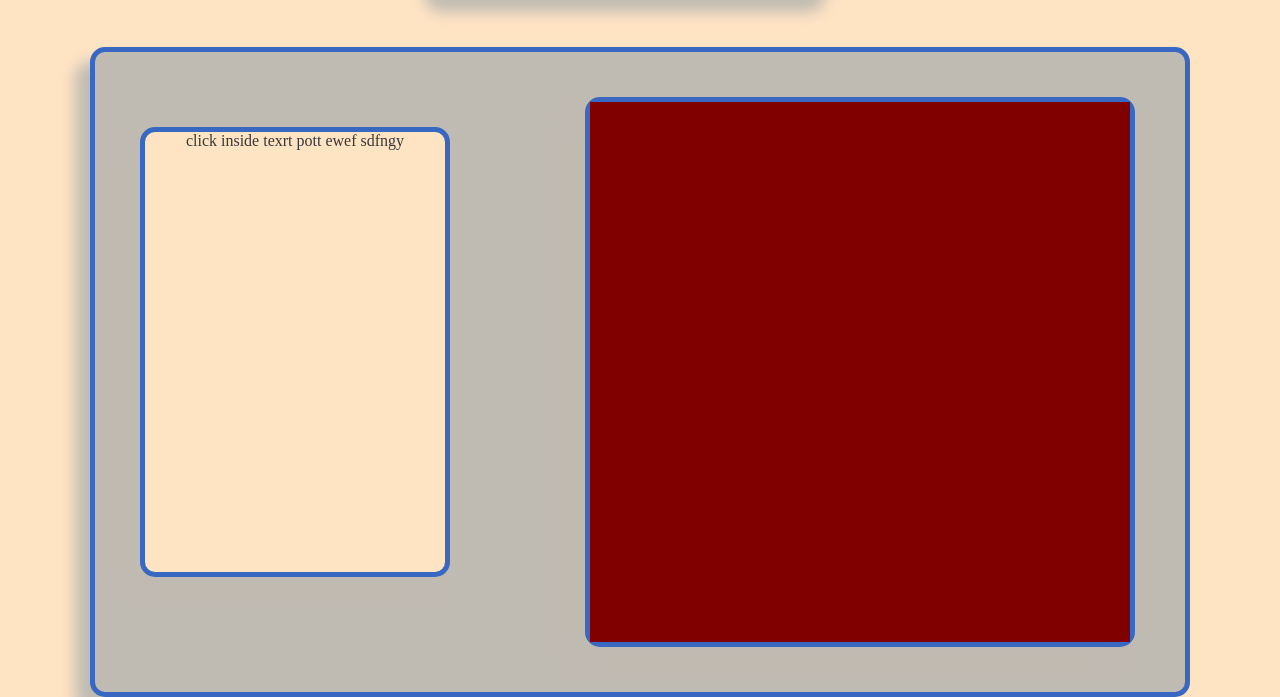
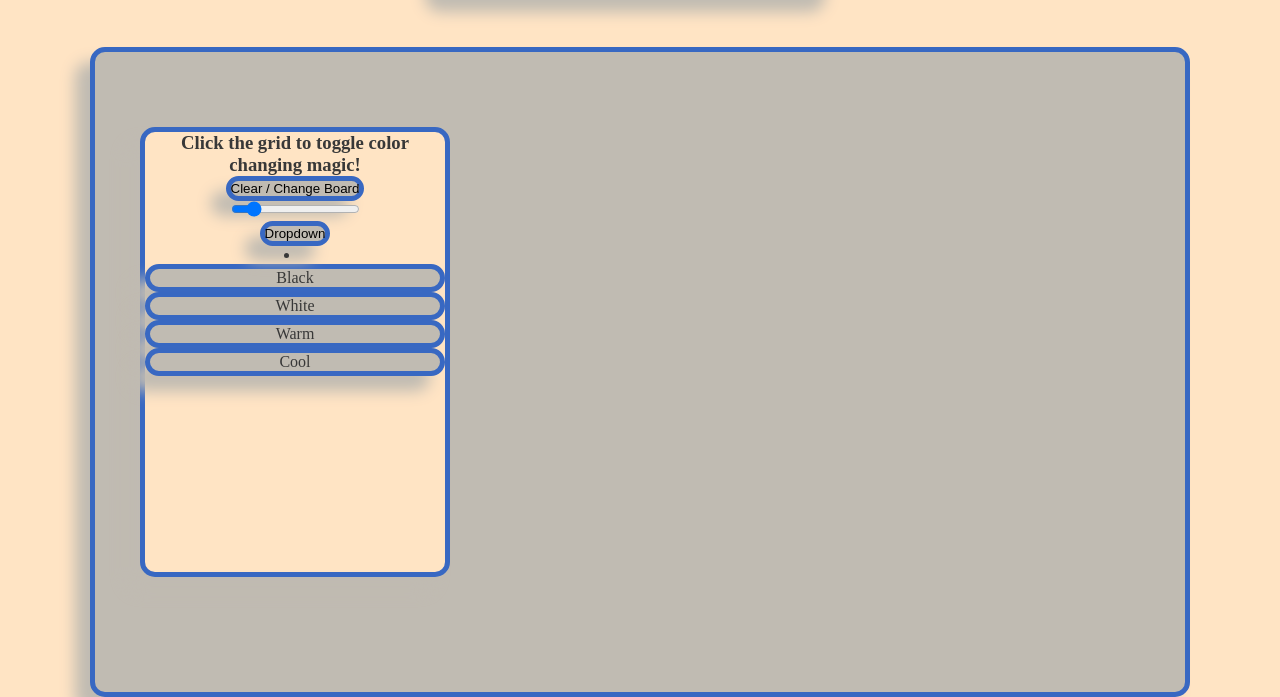
Before and after one commit to ScottyG666/Etch-A-Sketch, a plain HTML site: page index.html in a window 1280 px wide. Shown: the part 153-850 px from the top of the page. Drawn offline with Linux system fonts and the light colour scheme.

Commit message:
Update index.html
adding the basic building blocks for the etch a sketch control panel

```diff
--- a/index.html
+++ b/index.html
@@ -8,6 +8,10 @@
 
     <link rel="stylesheet" href="static/style.css">
 
+    <link rel="preconnect" href="https://fonts.googleapis.com">
+    <link rel="preconnect" href="https://fonts.gstatic.com" crossorigin>
+    <link href="https://fonts.googleapis.com/css2?family=Nunito+Sans&display=swap" rel="stylesheet">
+
 </head>
 <body>
 
@@ -16,17 +20,40 @@
     <section class="game-container bordered">
         <div class="left-column">
             <div class="controls-container bordered">
-                <p>click inside  texrt pott ewef sdfngy</p>
+                <h3 class="controls-spacing">Click the grid to toggle color changing magic!</h3>
+
+                <button class="clear-board controls-spacing bordered">Clear / Change Board</button>
+
+                <div class="slidecontainer controls-spacing">
+                    <input type="range" min="1" max="111" value="16" class="slider" id="myRange">
+                    <span id="demo"></span>
+                </div>
+
+                <div class="dropdown">
+                    <button class="dropbtn bordered">Dropdown</button>
+                    <div class="dropdown-content">
+                      <li>
+                        <ul class="color-option bordered black">Black</ul>
+                        <ul class="color-option bordered white">White</ul>
+                        <ul class="color-option bordered warm">Warm</ul>
+                        <ul class="color-option bordered cool">Cool</ul>
+                        <!--
+                            Adding The Alpha attribute to the RGB will allow me to
+                                edit brightness on the next update
+                            <ul class="color-option bordered darken">Darken</ul>
+                        -->
+                      </li>
+                    </div>
+                </div>
             </div>
         </div>
 
         <div class="right-column">
-            <div class="grid-container bordered">
 
-            </div>
         </div>
     </section>
 
     <script src="static/script.js"></script>
+
 </body>
 </html>
```
